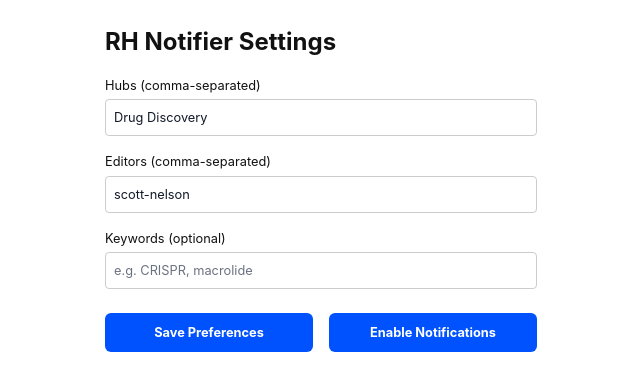
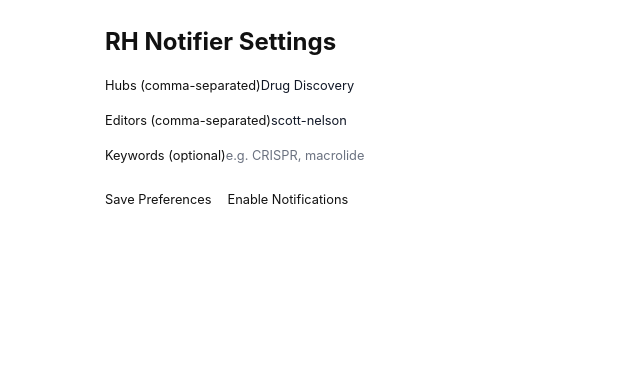
Before and after one commit to steambeer/review-radar, a Next.js app: page / in a window 1280 px wide. Shown: the top 390 px of the page, without its empty margins (319-959 px from the left). Built offline with nearby package versions, Linux system fonts and the light colour scheme; no server answers; what @coinbase/onchainkit would draw is missing.

Commit message:
refactor: Final cleanup of client page, removing debug code

```diff
--- a/app/page-client.tsx
+++ b/app/page-client.tsx
@@ -1,6 +1,6 @@
 'use client';
 
-import { useState, useEffect } from 'react';
+import { useState } from 'react';
 
 // --- TYPE DEFINITIONS ---
 interface InjectedSdk {
@@ -23,33 +23,6 @@ export default function ClientPage() {
   const [editors, setEditors] = useState<string>('scott-nelson');
   const [keywords, setKW] = useState<string>('');
   const [status, setStatus] = useState<string>('');
-
-  // This hook adds debugging to check for the SDK when the component loads.
-  useEffect(() => {
-    console.log('--- RH Notifier Debug ---');
-    console.log('Component mounted. Starting to look for SDK...');
-
-    let attempts = 0;
-    const maxAttempts = 50; // Try for 5 seconds
-
-    const checkForSdk = () => {
-      const sdk = window.onchainkit?.sdk || window.farcaster?.sdk;
-
-      if (sdk?.actions?.ready) {
-        console.log('✅ SUCCESS: SDK with .actions.ready() found!', sdk);
-        sdk.actions.ready();
-      } else if (attempts < maxAttempts) {
-        attempts++;
-        setTimeout(checkForSdk, 100);
-      } else {
-        console.error('❌ FAILURE: SDK with .actions.ready() not found after 5 seconds.');
-        console.log('Final window.onchainkit object:', window.onchainkit);
-        console.log('Final window.farcaster object:', window.farcaster);
-      }
-    };
-
-    checkForSdk();
-  }, []);
 
   async function savePrefs() {
     setStatus('Saving...');
@@ -87,25 +60,8 @@ export default function ClientPage() {
     }
   }
 
-  const inputStyle = {
-    display: 'block',
-    width: '100%',
-    padding: 8,
-    marginTop: 4,
-    border: '1px solid #ccc',
-    borderRadius: 4,
-  };
-
-  const buttonStyle = {
-    flex: 1,
-    backgroundColor: '#0052ff',
-    color: 'white',
-    border: 'none',
-    padding: '10px 20px',
-    borderRadius: 6,
-    cursor: 'pointer',
-    fontWeight: 'bold',
-  };
+  const inputStyle = { /* Your styles here */ };
+  const buttonStyle = { /* Your styles here */ };
 
   return (
     <main style={{ maxWidth: 480, margin: '0 auto', padding: 24, fontFamily: '-apple-system, sans-serif' }}>
```
